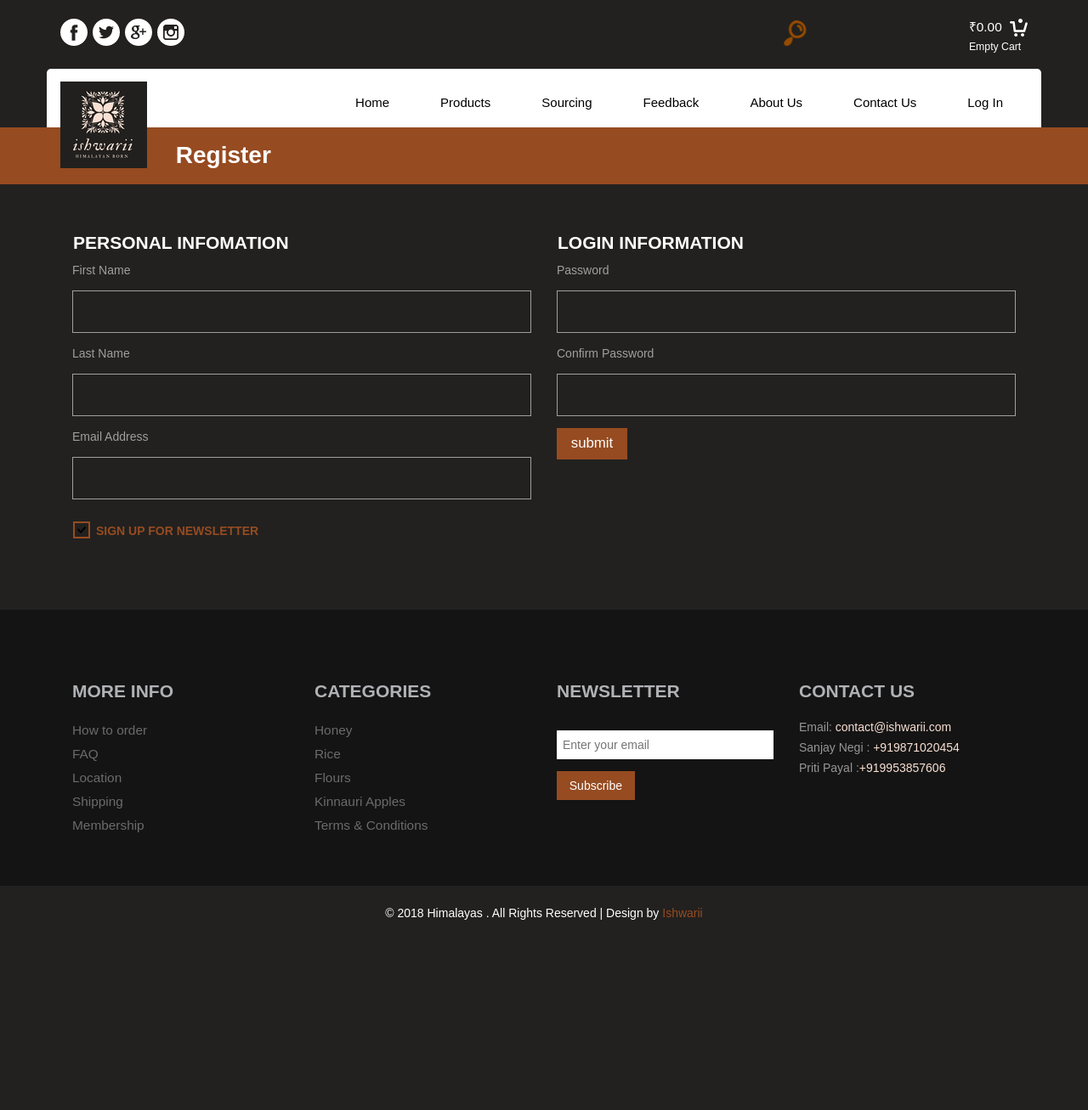
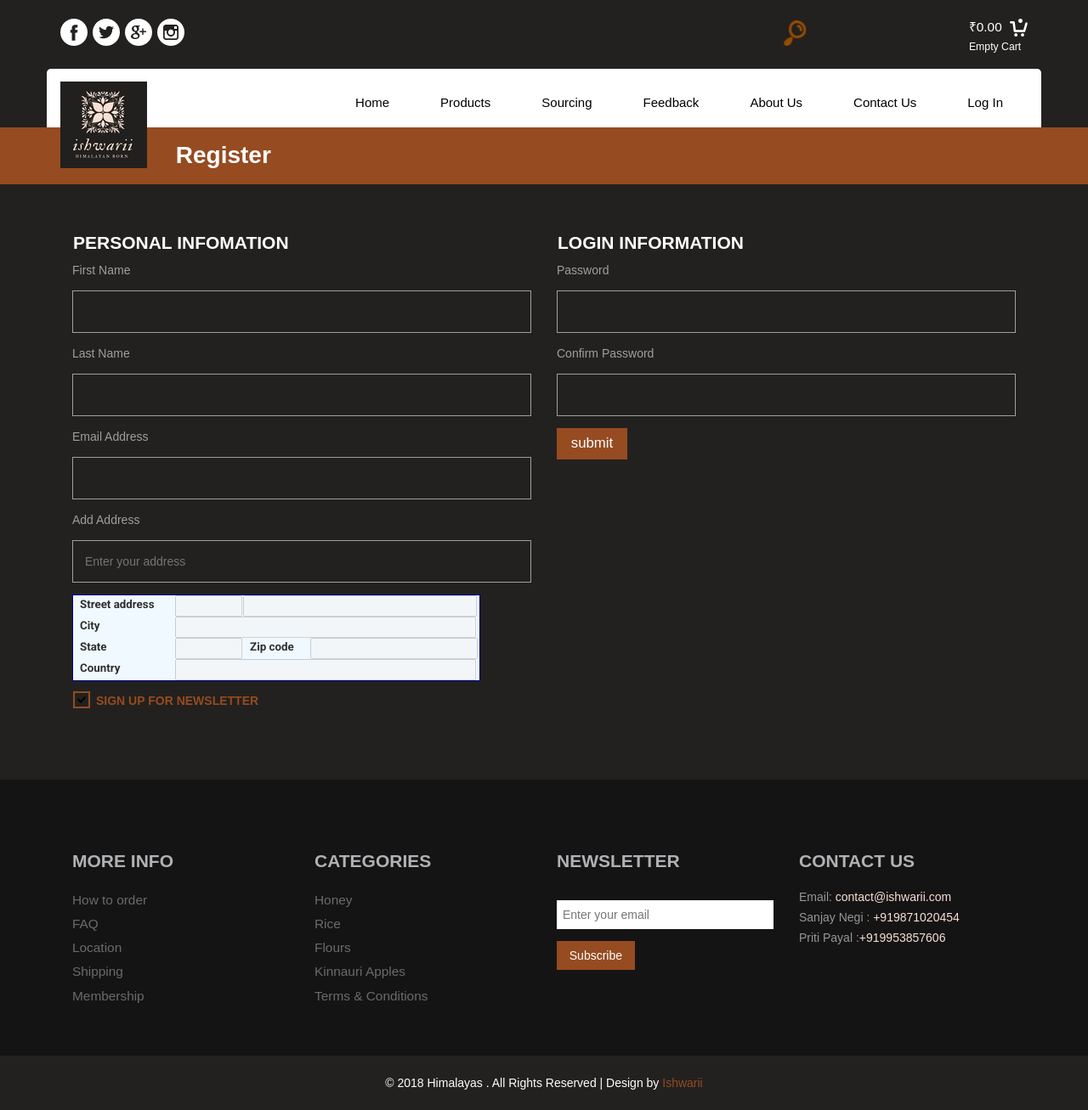
Before and after one commit to ishwarii-shubham/ishwarii, a PHP site: page /register.php in a window 1280 px wide. Shown: the whole page at 85% size. Before the commit the page ends 1083 px from the top, so only its background shows below. Run offline with PHP 8.4, Linux system fonts and the light colour scheme; data comes from the database, SQL or seed files in the repository; some libraries are stand-ins or nearby versions.

Commit message:
Register Page Added

```diff
--- a/assets/head.php
+++ b/assets/head.php
@@ -6,6 +6,8 @@
 	<!-- Custom Theme files -->
 	<!--theme-style-->
 	<link href="css/style.css" rel="stylesheet" type="text/css" media="all" />
+	<!-- google maps -->
+	<meta name="google-site-verification" content="lkVMS4N5oAbBa16hHobdbrISDX0NPPBVwkGGay2A7P0" />
 	<!--//theme-style-->
 	<meta name="viewport" content="width=device-width, initial-scale=1">
 	<meta http-equiv="Content-Type" content="text/html; charset=utf-8" />
@@ -34,4 +36,5 @@
 	<script>$(document).ready(function () { $(".memenu").memenu(); });</script>
 	<script src="js/simpleCart.min.js"> </script>
 	<script src="js/cart.js"> </script>
+	<script src="js/maps.js"> </script>
 </head>
--- a/css/style.css
+++ b/css/style.css
@@ -3838,3 +3838,60 @@ margin-left: 35px;
     margin-top: 15px;
     margin-bottom: 15px;
 	}
+
+
+/*Select Address CSS*/
+
+/* Always set the map height explicitly to define the size of the div
+ * element that contains the map. */
+#map {
+  height: 100%;
+}
+/* Optional: Makes the sample page fill the window. */
+html, body {
+  height: 100%;
+  margin: 0;
+  padding: 0;
+}
+</style>
+<link type="text/css" rel="stylesheet" href="https://fonts.googleapis.com/css?family=Roboto:300,400,500">
+<style>
+  #locationField, #controls {
+    position: relative;
+    width: 480px;
+  }
+  #autocomplete {
+    /*position: absolute;
+    top: 0px;
+    left: 0px;
+    width: 99%;*/
+  }
+  .label {
+    text-align: right;
+    font-weight: bold;
+    width: 100px;
+    color: #303030;
+    font-family: "Roboto";
+  }
+  #address {
+    border: 1px solid #000090;
+    background-color: #f0f9ff;
+    width: 480px;
+    padding-right: 2px;
+  }
+  #address td {
+    font-size: 10pt;
+  }
+  .field {
+    width: 99%;
+  }
+  .slimField {
+    width: 80px;
+  }
+  .wideField {
+    width: 200px;
+  }
+  #locationField {
+    height: 20px;
+    margin-bottom: 2px;
+  }
--- /dev/null
+++ b/js/maps.js
@@ -0,0 +1,71 @@
+// maps
+
+// This sample uses the Autocomplete widget to help the user select a
+// place, then it retrieves the address components associated with that
+// place, and then it populates the form fields with those details.
+// This sample requires the Places library. Include the libraries=places
+// parameter when you first load the API. For example:
+// <script
+// src="https://maps.googleapis.com/maps/api/js?key=YOUR_API_KEY&libraries=places">
+
+	var placeSearch, autocomplete;
+
+	var componentForm = {
+	street_number: 'short_name',
+	route: 'long_name',
+	locality: 'long_name',
+	administrative_area_level_1: 'short_name',
+	country: 'long_name',
+	postal_code: 'short_name'
+	};
+
+	function initAutocomplete() {
+	// Create the autocomplete object, restricting the search predictions to
+	// geographical location types.
+	autocomplete = new google.maps.places.Autocomplete(
+			document.getElementById('autocomplete'), {types: ['geocode']});
+
+	// Avoid paying for data that you don't need by restricting the set of
+	// place fields that are returned to just the address components.
+	autocomplete.setFields(['address_component']);
+
+	// When the user selects an address from the drop-down, populate the
+	// address fields in the form.
+	autocomplete.addListener('place_changed', fillInAddress);
+	}
+
+	function fillInAddress() {
+	// Get the place details from the autocomplete object.
+	var place = autocomplete.getPlace();
+
+	for (var component in componentForm) {
+		document.getElementById(component).value = '';
+		document.getElementById(component).disabled = false;
+	}
+
+	// Get each component of the address from the place details,
+	// and then fill-in the corresponding field on the form.
+	for (var i = 0; i < place.address_components.length; i++) {
+		var addressType = place.address_components[i].types[0];
+		if (componentForm[addressType]) {
+			var val = place.address_components[i][componentForm[addressType]];
+			document.getElementById(addressType).value = val;
+		}
+	}
+	}
+
+	// Bias the autocomplete object to the user's geographical location,
+	// as supplied by the browser's 'navigator.geolocation' object.
+	function geolocate() {
+	if (navigator.geolocation) {
+		navigator.geolocation.getCurrentPosition(function(position) {
+			var geolocation = {
+				lat: position.coords.latitude,
+				lng: position.coords.longitude
+			};
+			var circle = new google.maps.Circle(
+					{center: geolocation, radius: position.coords.accuracy});
+			autocomplete.setBounds(circle.getBounds());
+		});
+	}
+	}
--- a/login.php
+++ b/login.php
@@ -33,7 +33,7 @@
 						<!-- <div class="five">
 				<h2>25% </h2><span>discount</span>
 				</div> -->
-						<a href="register.html" class="create">Create an account</a>
+						<a href="register.php" class="create">Create an account</a>
 						<div class="clearfix"> </div>
 					</div>
 					<div class="clearfix"> </div>
--- a/register.php
+++ b/register.php
@@ -29,6 +29,41 @@
 							<span>Email Address</span>
 							<input type="text" required>
 						</div>
+						<div>
+							<span>Add Address</span>
+							<input id="autocomplete" placeholder="Enter your address" onFocus="geolocate()" type="text"/>
+
+								<!-- Note: The address components in this sample are typical. You might need to adjust them for
+								           the locations relevant to your app. For more information, see
+								     https://developers.google.com/maps/documentation/javascript/examples/places-autocomplete-addressform
+								-->
+
+							<table id="address">
+							  <tr>
+							    <td class="label">Street address</td>
+							    <td class="slimField"><input class="field" id="street_number" disabled="true"/></td>
+							    <td class="wideField" colspan="2"><input class="field" id="route" disabled="true"/></td>
+							  </tr>
+							  <tr>
+							    <td class="label">City</td>
+							    <td class="wideField" colspan="3"><input class="field" id="locality" disabled="true"/></td>
+							  </tr>
+							  <tr>
+							    <td class="label">State</td>
+							    <td class="slimField"><input class="field" id="administrative_area_level_1" disabled="true"/></td>
+							    <td class="label">Zip code</td>
+							    <td class="wideField"><input class="field" id="postal_code" disabled="true"/></td>
+							  </tr>
+							  <tr>
+							    <td class="label">Country</td>
+							    <td class="wideField" colspan="3"><input class="field" id="country" disabled="true"/></td>
+							  </tr>
+							</table>
+							<!-- Replace the value of the key parameter with your own API key. -->
+							<script src="https://maps.googleapis.com/maps/api/js?key=AIzaSyBY55cQOAu668EPHSg3v6-z99QkUUC69KA&libraries=places&callback=initAutocomplete"
+								        async defer></script>
+						</div>
+
 						<a class="news-letter" href="#">
 							<label class="checkbox"><input type="checkbox" checked=""><i> </i>Sign Up for Newsletter</label>
 						</a>
```
